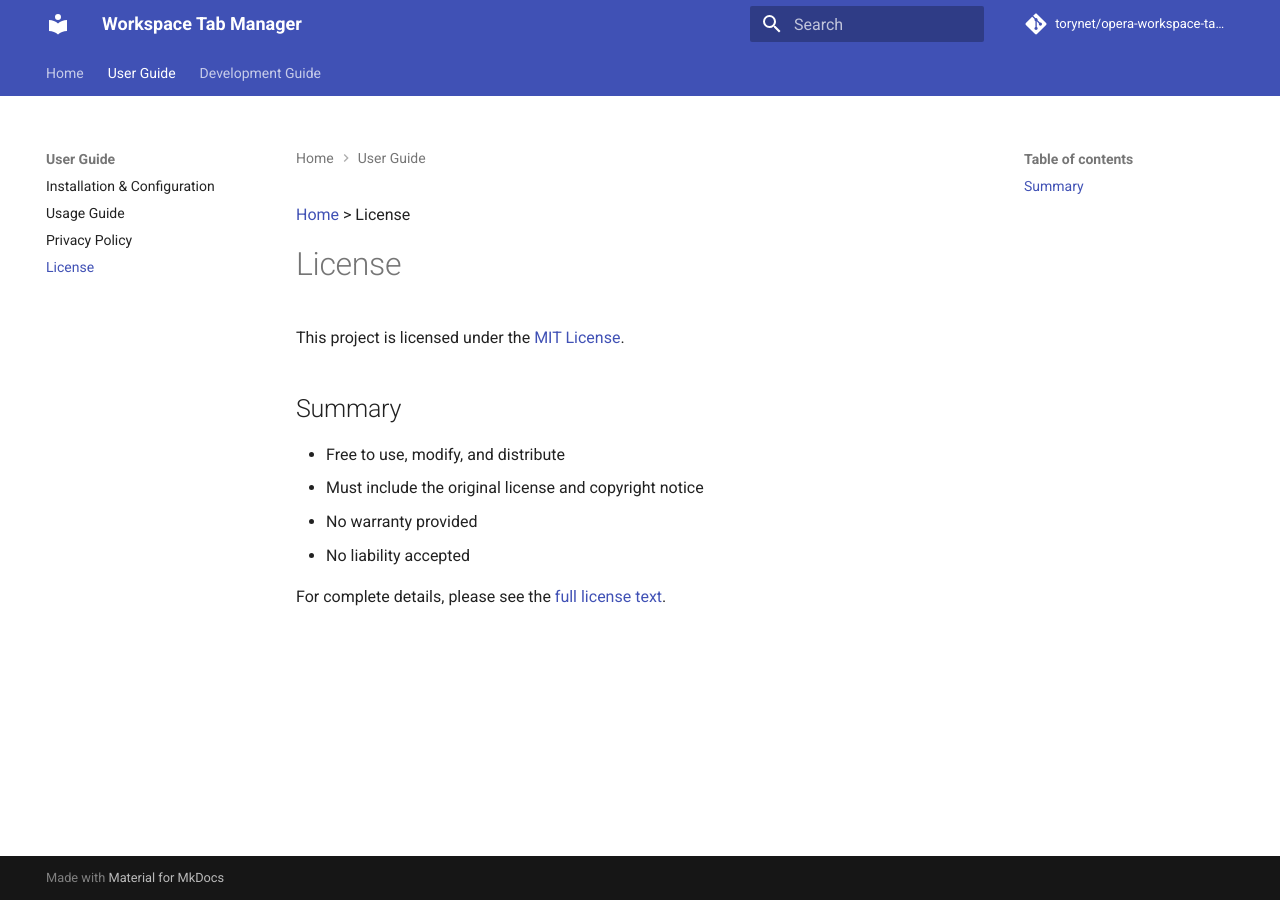
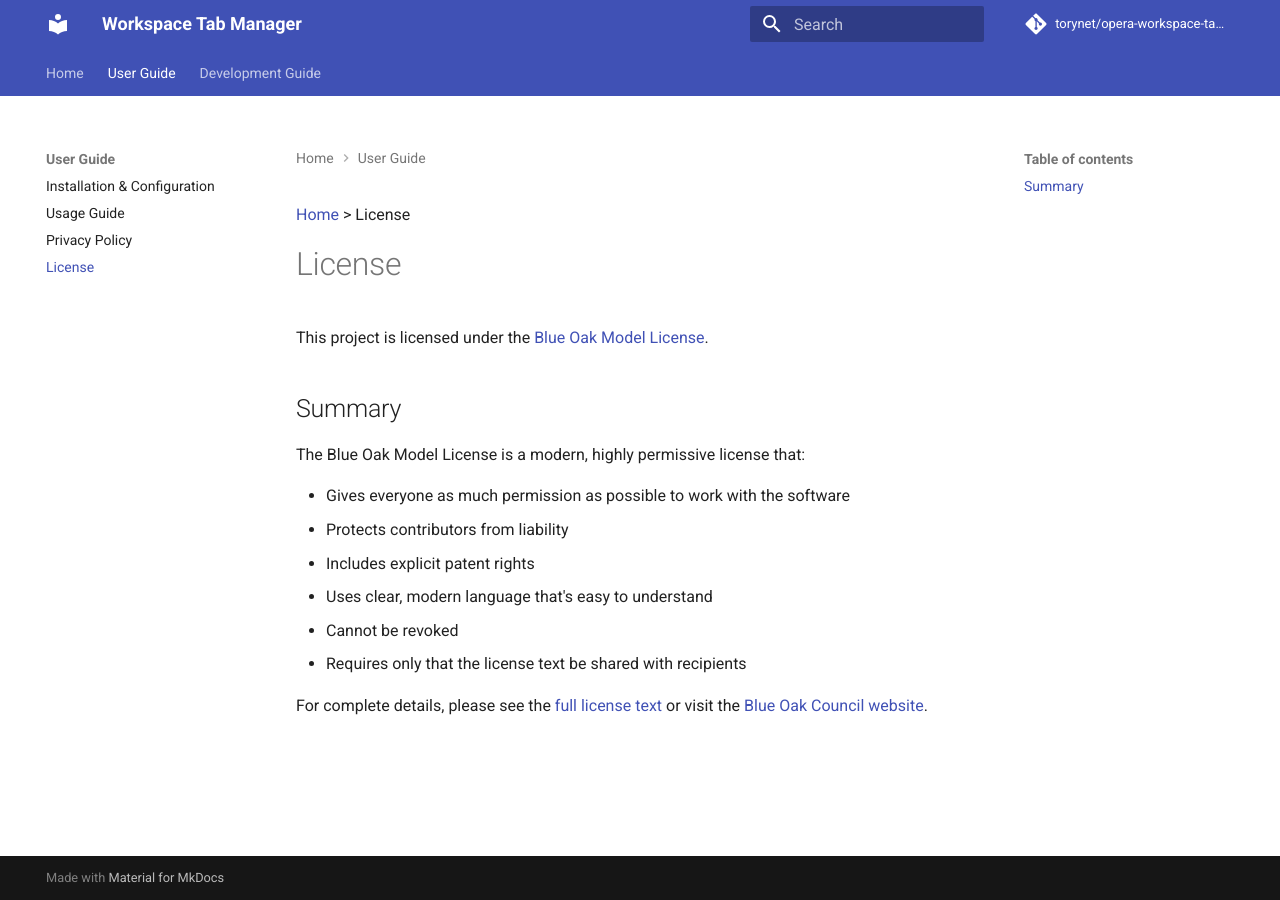
Before and after one commit to torynet/opera-workspace-tab-manager, an MkDocs documentation site: the page built from docs/license.md, in a window 1280 px wide. Built offline with MkDocs 1.6.1 and Material for MkDocs 9.7.7, drawn with Linux system fonts in a browser that asks for light colours; comment, search, counter and statistics services are not loaded.

Commit message:
50: Updated to the Blue Oak model license. (#53)

```diff
--- a/docs/license.md
+++ b/docs/license.md
@@ -2,13 +2,17 @@
 
 # License
 
-This project is licensed under the [MIT License](https://github.com/torynet/opera-workspace-tab-manager/blob/main/LICENSE).
+This project is licensed under the [Blue Oak Model License](https://blueoakcouncil.org/license/1.0.0).
 
 ## Summary
 
-- Free to use, modify, and distribute
-- Must include the original license and copyright notice
-- No warranty provided
-- No liability accepted
+The Blue Oak Model License is a modern, highly permissive license that:
 
-For complete details, please see the [full license text](https://github.com/torynet/opera-workspace-tab-manager/blob/main/LICENSE).
+- Gives everyone as much permission as possible to work with the software
+- Protects contributors from liability
+- Includes explicit patent rights
+- Uses clear, modern language that's easy to understand
+- Cannot be revoked
+- Requires only that the license text be shared with recipients
+
+For complete details, please see the [full license text](https://github.com/torynet/opera-workspace-tab-manager/blob/main/LICENSE) or visit the [Blue Oak Council website](https://blueoakcouncil.org/license/1.0.0).
```
Also changed, not shown: README.md (+2 -1 lines), docs/development/index.md (+1 -0 lines), docs/index.md (+1 -0 lines), 1 other file.
